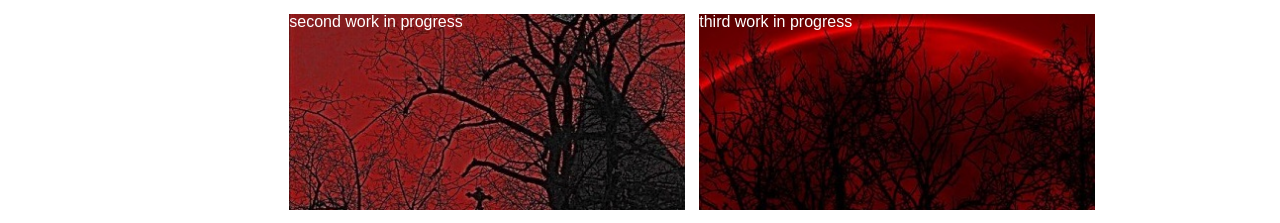
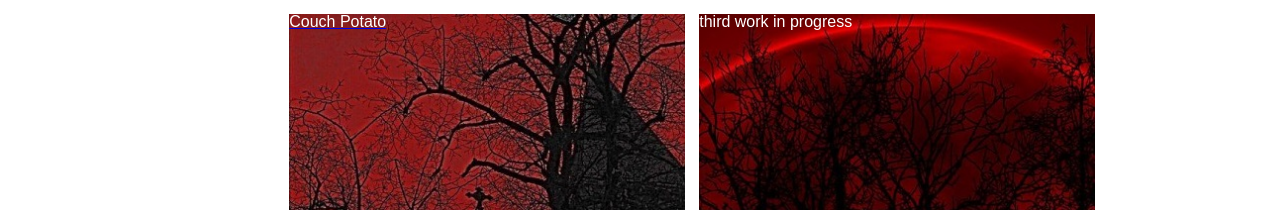
Before and after one commit to methyl8/Challenge-2, a plain HTML site: page index.html in a window 1280 px wide. Shown: the part 969-1192 px from the top of the page. Drawn offline with Linux system fonts and the light colour scheme.

Commit message:
add project 2

```diff
--- a/index.html
+++ b/index.html
@@ -42,7 +42,7 @@
             <aside>work</aside>
             <div class="main-content">
                 <a href="https://jessicamorse23.github.io/Playlist-Producer" target="_blank"><div class="project first-project">Playlist Producer</div></a>
-                <div class="project second-project">second work in progress</div>
+                <a href="https://infinite-river-93616.herokuapp.com/" target="_blank"><div class="project second-project">Couch Potato</div></a>
                 <div class="project third-project">third work in progress</div>
                 <div class="project fourth-project">fourth work in progress</div>
                 <div class="project fifth-project">fifth work in progress</div>
```
